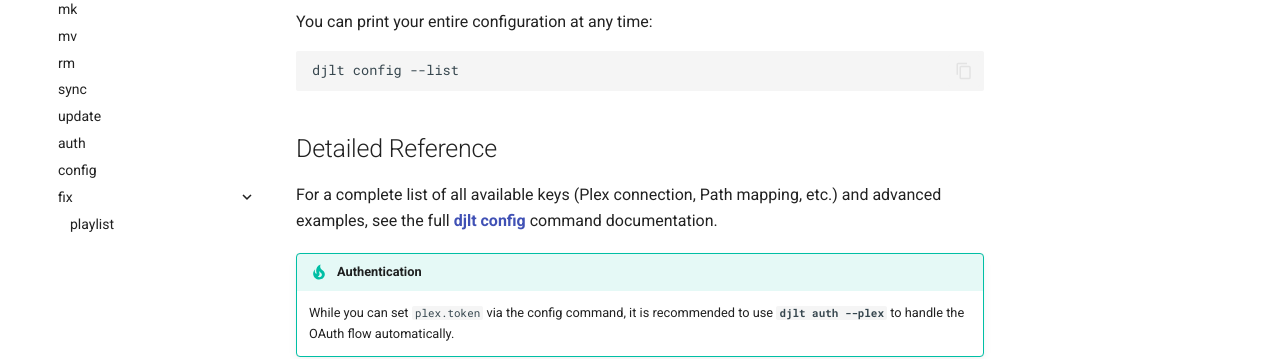
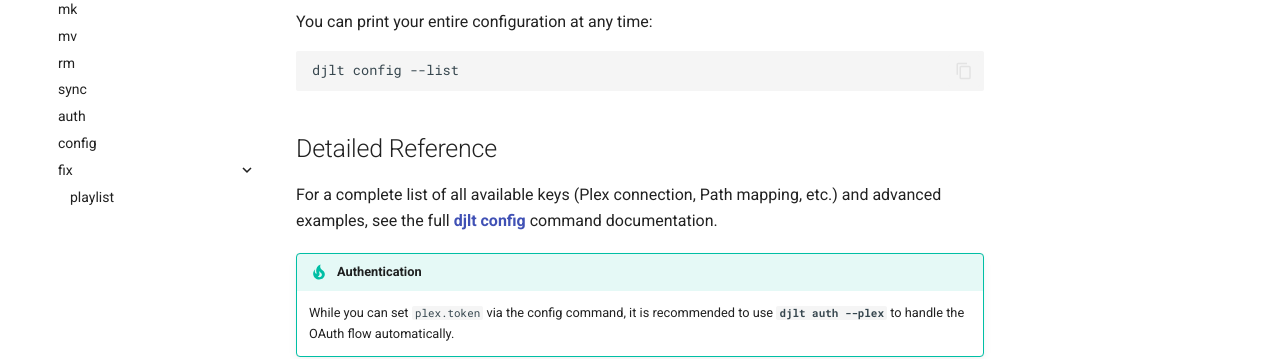
Before and after one commit to llttlltt/dj-library-tools, an MkDocs documentation site: the page built from docs/guide/configuration.md, in a window 1280 px wide and 1151 px high. Shown: the part 654-1013 px from the top of the window. Built offline with MkDocs 1.6.1 and Material for MkDocs 9.7.7, drawn with Linux system fonts in a browser that asks for light colours; comment, search, counter and statistics services are not loaded.

Commit message:
docs: remove update command documentation after absorption into sync

```diff
--- a/mkdocs.yml
+++ b/mkdocs.yml
@@ -70,7 +70,6 @@ nav:
         - mv: commands/mv.md
         - rm: commands/rm.md
         - sync: commands/sync.md
-        - update: commands/update.md
         - auth: commands/auth.md
         - config: commands/config.md
         - fix:
```
